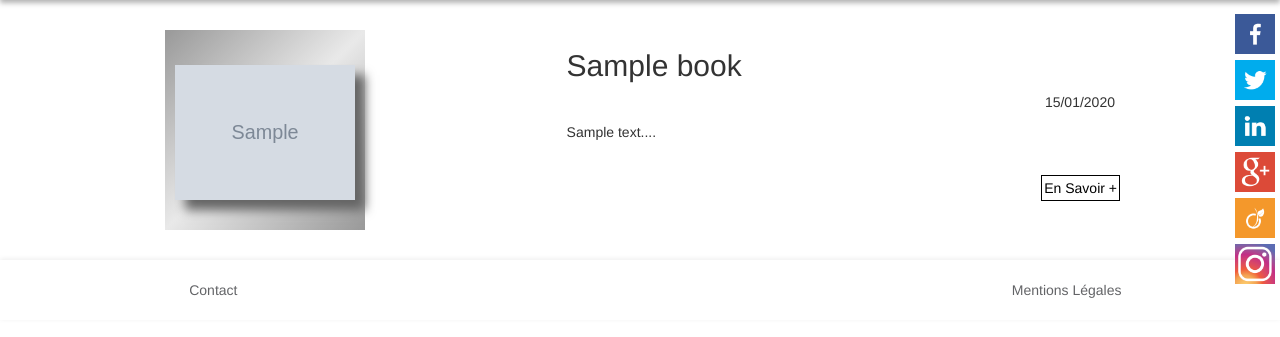
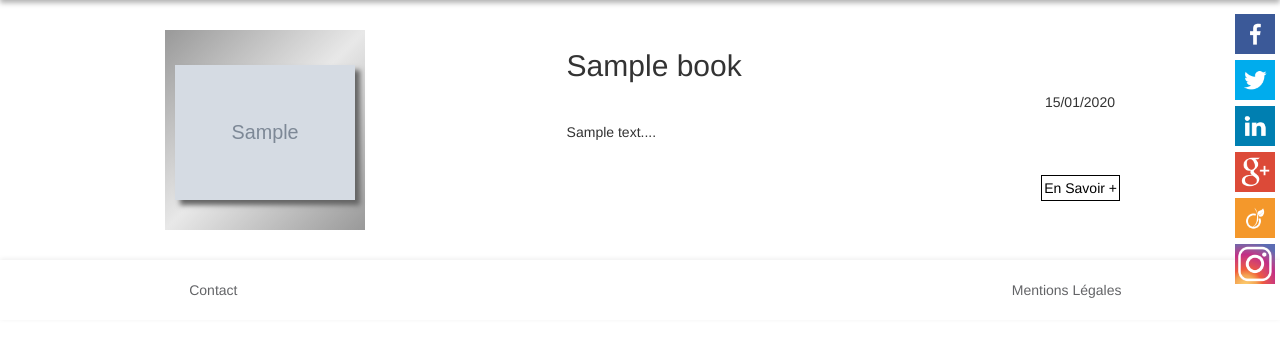
Before and after one commit to ngdo-pro/WCS_Projet2, a Symfony app: template app/Resources/views/book/ourBooks.html.twig in a window 1280 px wide. Shown: the part 229-566 px from the top of the page. Run offline with Twig, Linux system fonts and the light colour scheme; the template is opened without the code that fills it: most values are stand-ins (such as "Sample title", 1, 10 or a date in 2020); grey boxes marked "Sample" are stand-in pictures; some libraries are stand-ins or nearby versions.

Commit message:
ourBooks shadow and hover fixed

```diff
--- a/web/css/ourBooks.css
+++ b/web/css/ourBooks.css
@@ -16,8 +16,15 @@
     text-align: right;
 }
 
+.bookArray .tableImg:hover {
+    background-color: silver;
+    cursor: pointer;
+}
+
 .bookArray .tableImg {
-    background: linear-gradient(135deg, #999999, #e9e9e9, #999999);
+    background-color: #999999;
+    background-image: linear-gradient( 135deg, rgba(255,255,255,0) , rgb(232, 232, 232) , rgba(255,255,255,0) );
+    transition:background-color 0.5s;
     width: 200px;
     height: 200px;
     padding: 5px 0px 5px 0px;
@@ -28,7 +35,7 @@
 
 .bookArray .tableImg img {
     margin: 25px 0px 20px 0px;
-    box-shadow: 10px 10px 10px 0px #656565;
+    box-shadow: 5px 5px 5px 0px #656565;
     display: block;
     margin-left: auto;
     margin-right: auto;
```
